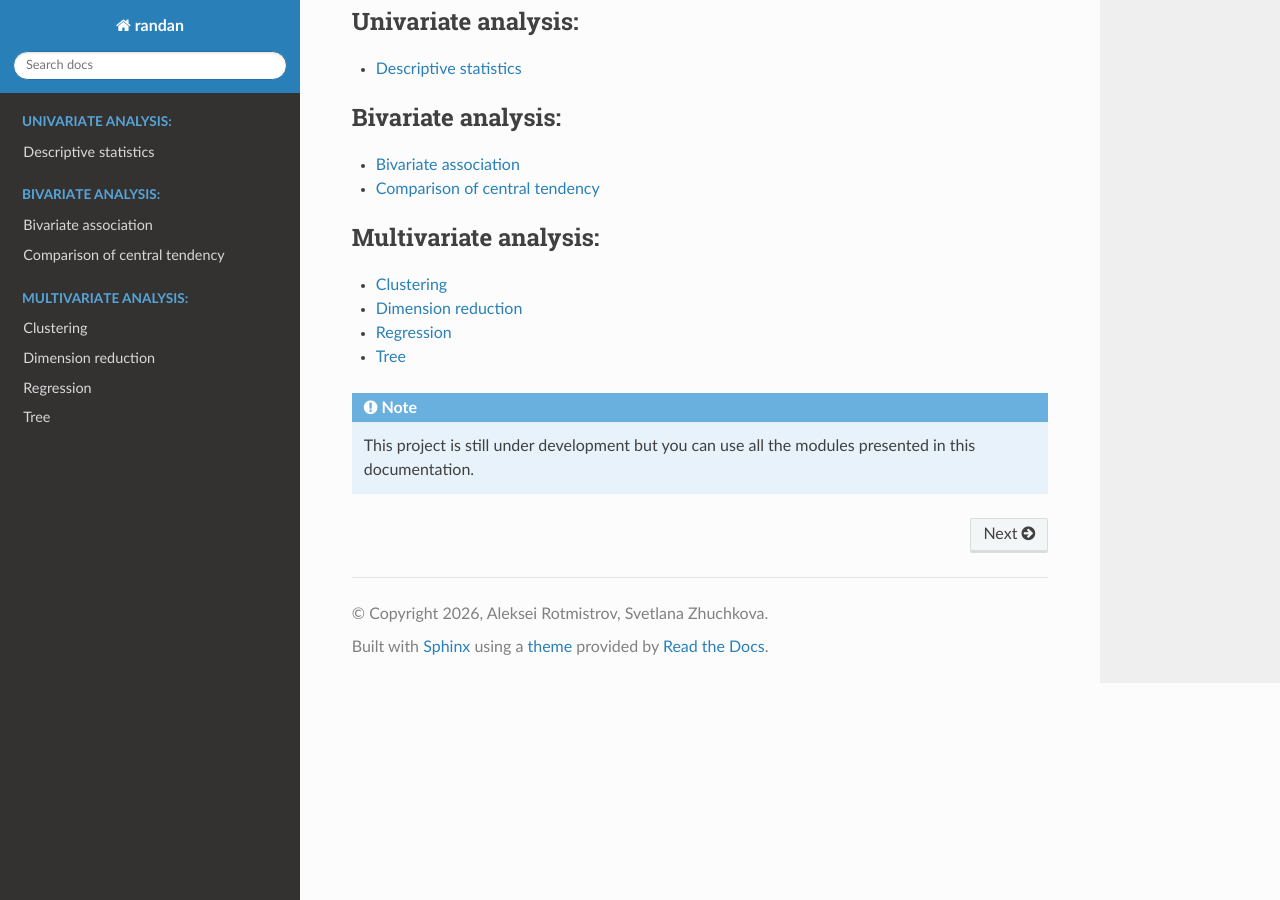
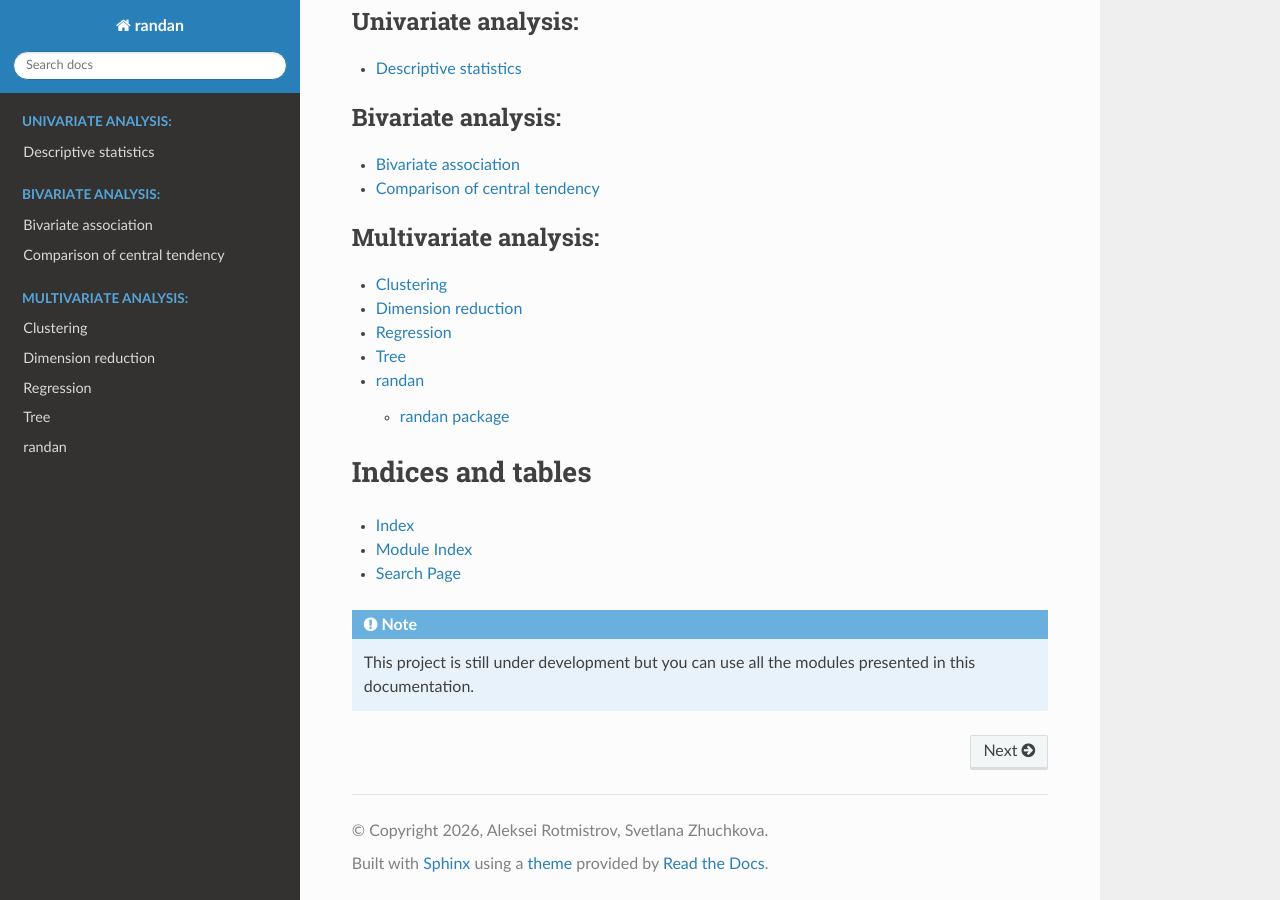
Before and after one commit to RandanCSS/randan, a Sphinx documentation site: the page built from docs/source/index.rst, in a window 1280 px wide and 900 px high, scrolled down 624 px. Built offline with Sphinx 7.4.7 and the Read the Docs theme 3.1.0, drawn with Linux system fonts in a browser that asks for light colours.

Commit message:
Update index.rst

```diff
--- a/docs/source/index.rst
+++ b/docs/source/index.rst
@@ -43,4 +43,13 @@ Use the links below to explore ``randan``'s functionality.
    regression
    tree
 
+   autoapi/modules
+
+Indices and tables
+==================
+
+* :ref:`genindex`
+* :ref:`modindex`
+* :ref:`search`
+
 .. note:: This project is still under development but you can use all the modules presented in this documentation.
```
